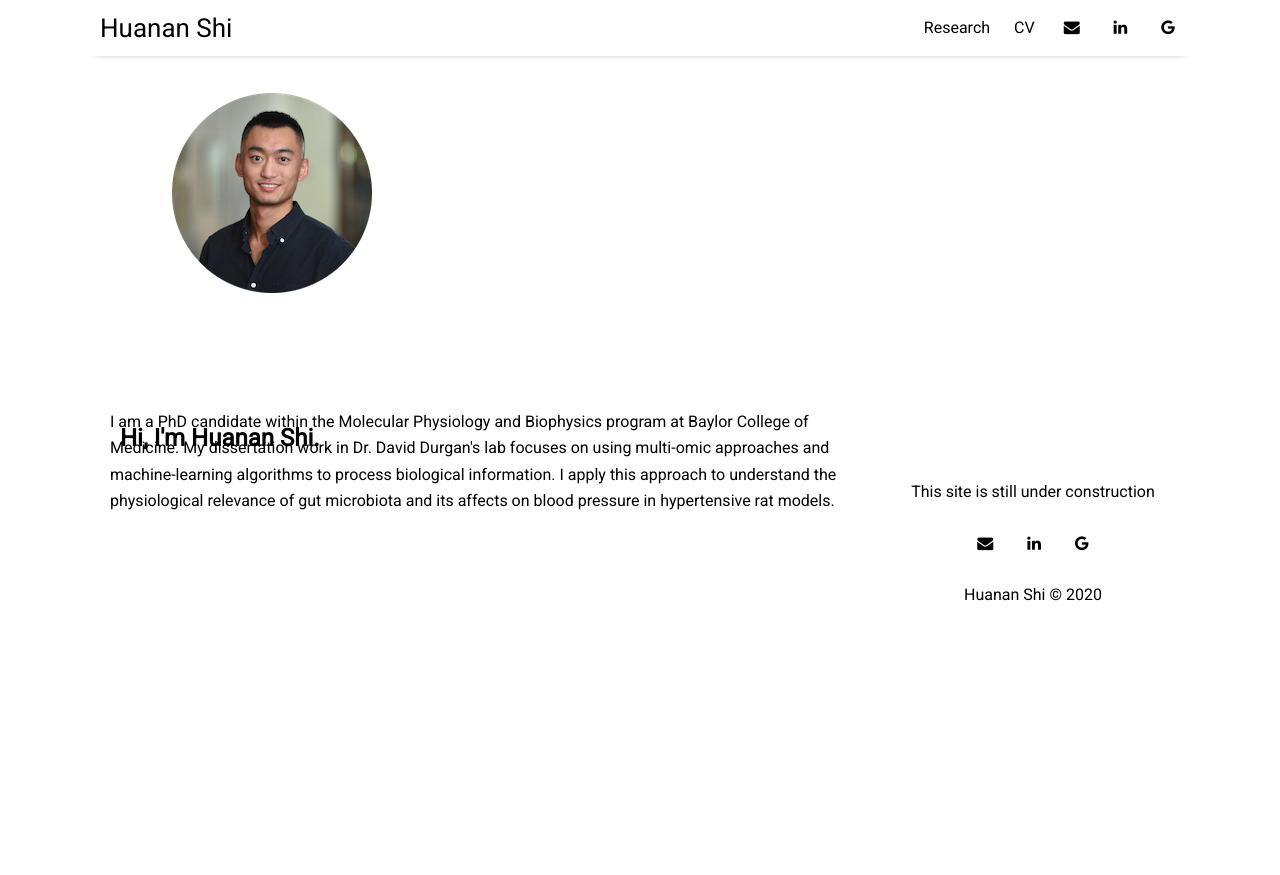
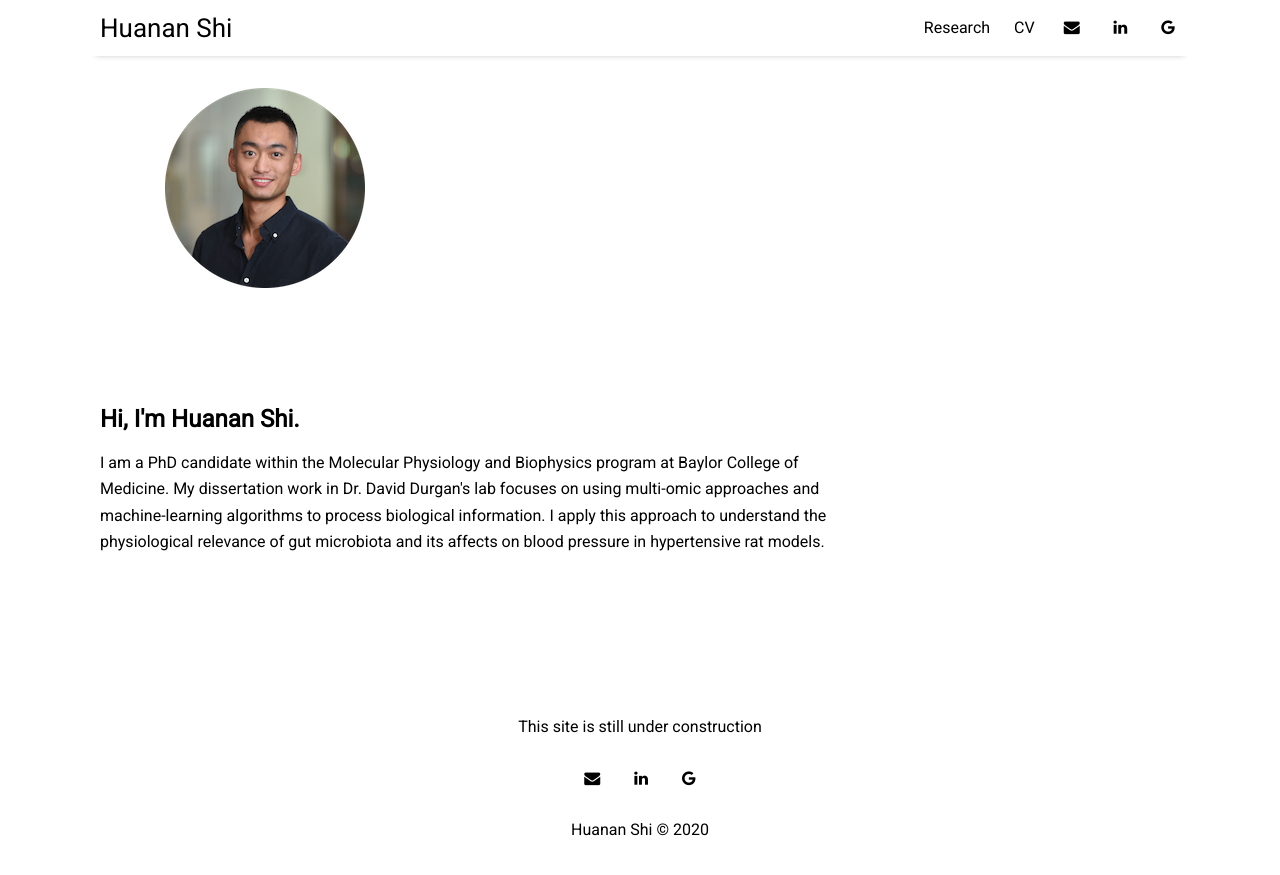
Before and after one commit to huananfshi/huananfshi.github.io, a Jekyll site: the page built from index.html, in a window 1280 px wide. Shown: the top 875 px of the page. Built offline with Jekyll 4.4.1, drawn with Linux system fonts in a browser that asks for light colours; nearby versions of some CDN libraries; the list of posts is cut into pages by our own code.

Commit message:
Update home.html

```diff
--- a/_layouts/home.html
+++ b/_layouts/home.html
@@ -2,7 +2,6 @@
 layout: page
 title: Home
 ---
-<div class="featured-posts">
   <div class="row">
     <div class="column left">
       <img src="/assets/img/head.png" alt="Huanana Shi">
@@ -12,4 +11,3 @@ title: Home
       <p>I am a PhD candidate within the Molecular Physiology and Biophysics program at Baylor College of Medicine. My dissertation work in Dr. David Durgan's lab focuses on using multi-omic approaches and machine-learning algorithms to process biological information. I apply this approach to understand the physiological relevance of gut microbiota and its affects on blood pressure in hypertensive rat models.</p>
     </div>
   </div>
-</div>
```
